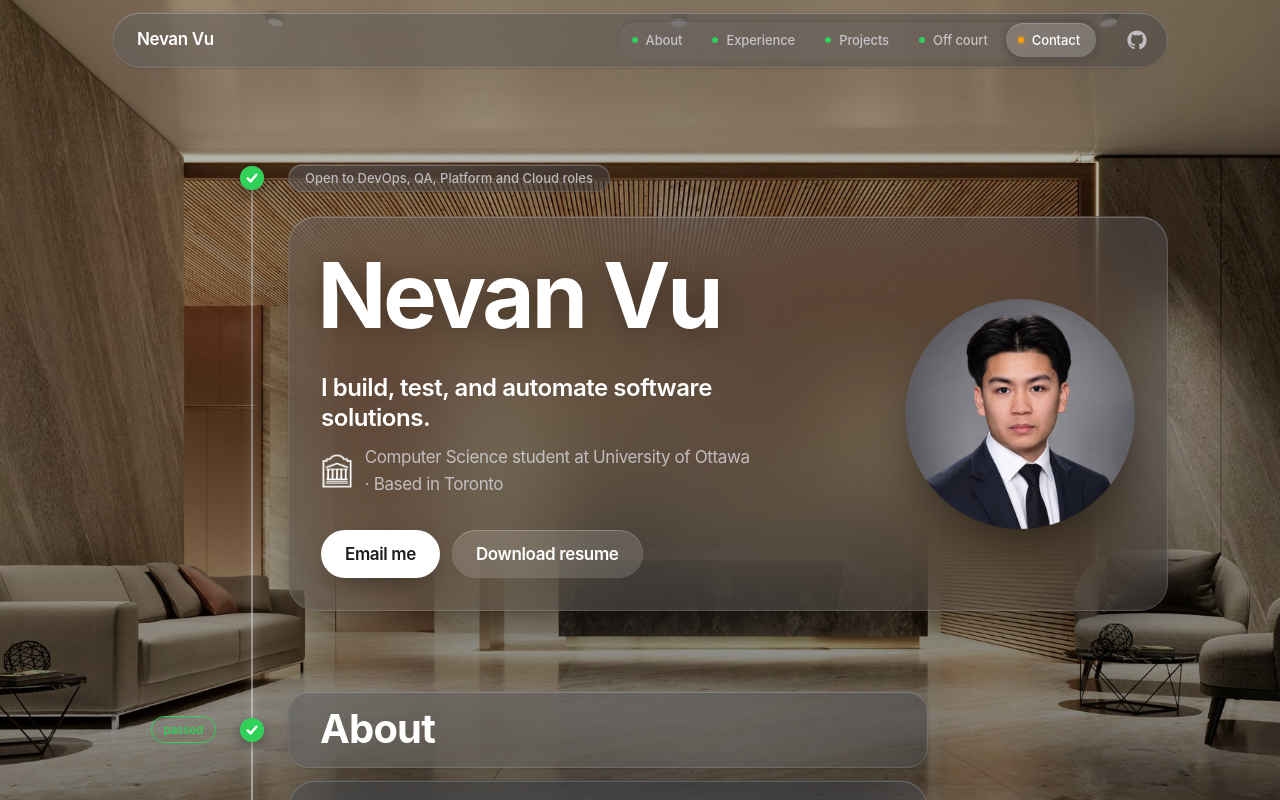
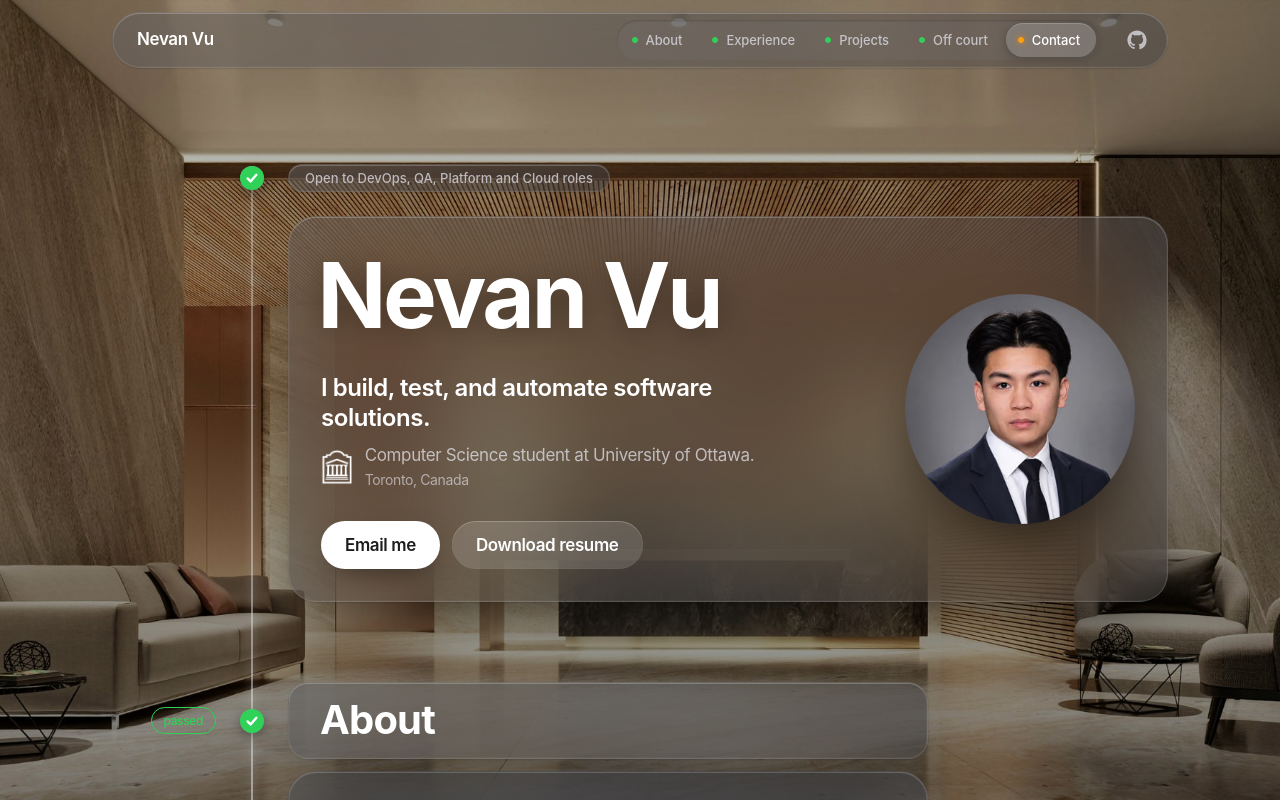
Before and after one commit to nevanvu/nevanvu.github.io, a Next.js app: page / in a window 1280 px wide. Shown: the top 800 px of the page. Built offline with nearby package versions, Linux system fonts and the light colour scheme.

Commit message:
Stack the location under the school line in the hero
"Toronto, Canada" now sits on its own smaller line beneath "Computer
Science student at University of Ottawa.", with both lines beside the
uOttawa emblem.

Co-Authored-By: Claude Opus 5.5 <noreply@anthropic.com>

```diff
--- a/app/globals.css
+++ b/app/globals.css
@@ -963,8 +963,16 @@ a {
   margin-top: var(--space-3);
 }
 
+.hero-intro-text {
+  display: flex;
+  flex-direction: column;
+  line-height: 1.4;
+}
+
 .hero-place {
-  white-space: nowrap;
+  margin-top: 0.125rem;
+  font-size: var(--fs-sm);
+  opacity: 0.85;
 }
 
 .line-icon {
--- a/app/page.tsx
+++ b/app/page.tsx
@@ -226,11 +226,10 @@ export default function Home() {
               <p className="hero-headline reveal">{profile.headline}</p>
               <p className="hero-intro reveal">
                 <UOttawaMark src={`${base}/uottawa-mark.png`} />
-                {/* One span, so the text stays a single flex item beside the mark.
-                    The location clause never breaks, so a wrap can't strand the dot. */}
-                <span>
-                  {profile.intro.replace(/\.$/, "")}{" "}
-                  <span className="hero-place">· Based in {profile.location.split(",")[0]}</span>
+                {/* School on top, location beneath it, both beside the emblem. */}
+                <span className="hero-intro-text">
+                  <span>{profile.intro}</span>
+                  <span className="hero-place">{profile.location}</span>
                 </span>
               </p>
               <div className="actions reveal">
```
